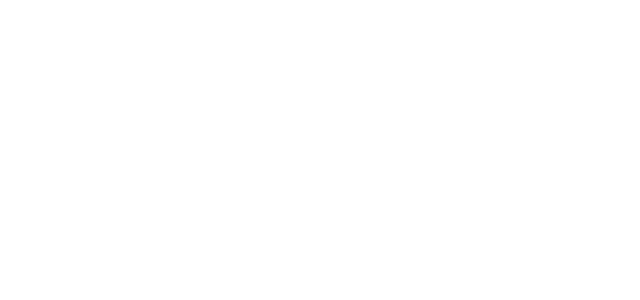
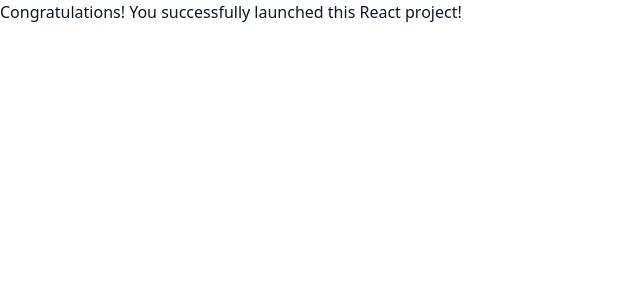
Before and after one commit to ErneG/RACOONS_CODE_CAMP_REACT, a React (Vite) app: page / in a window 1280 px wide. Shown: the top 300 px of the page, without its empty margins (0-640 px from the left). Built offline with nearby package versions, Linux system fonts and the light colour scheme.

Commit message:
Update App.jsx

```diff
--- a/src/App.jsx
+++ b/src/App.jsx
@@ -1,7 +1,10 @@
 const App = () => {
     return (
         <main className="h-screen w-full">
-            {/* {Everything goes here} */}
+            <h1>
+                Congratulations! You successfully launched
+                this React project!
+            </h1>
         </main>
     );
 };
```
